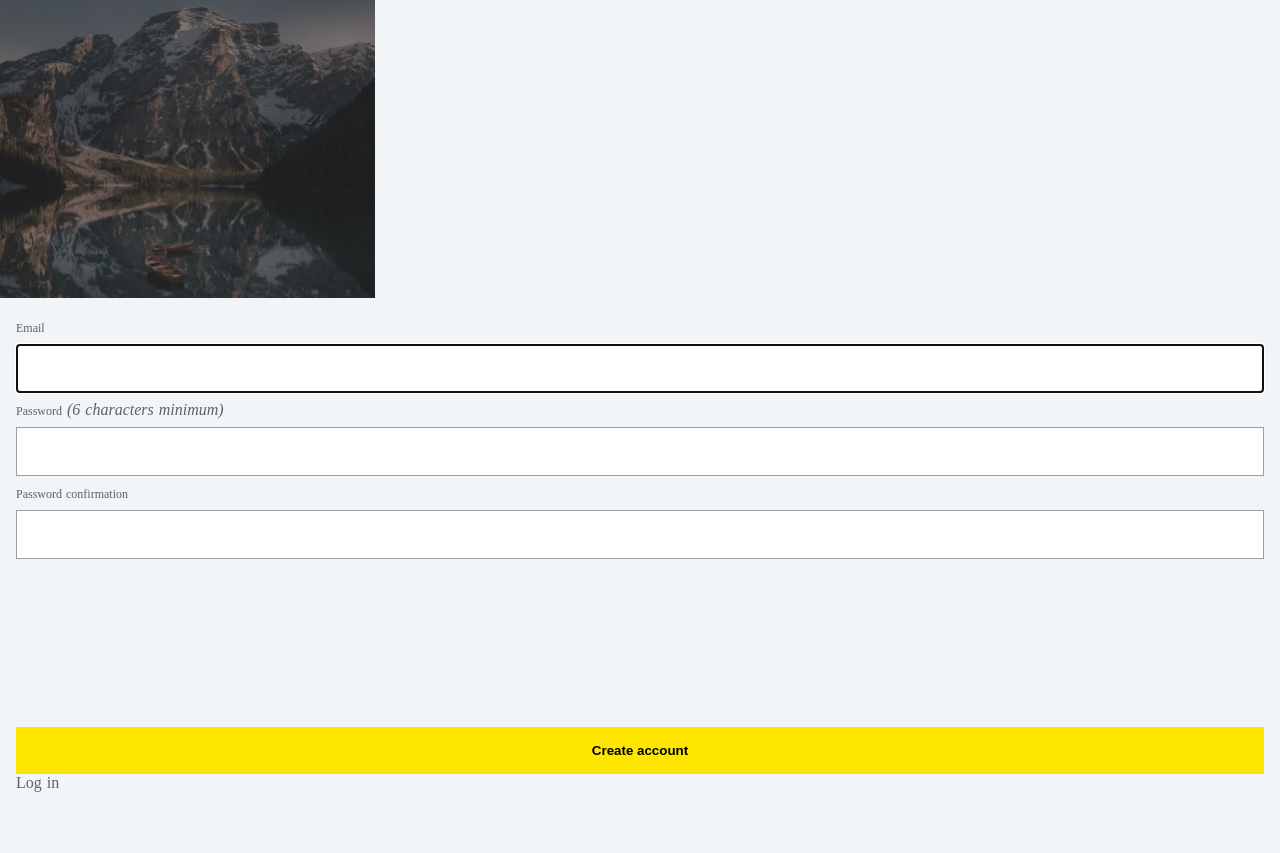
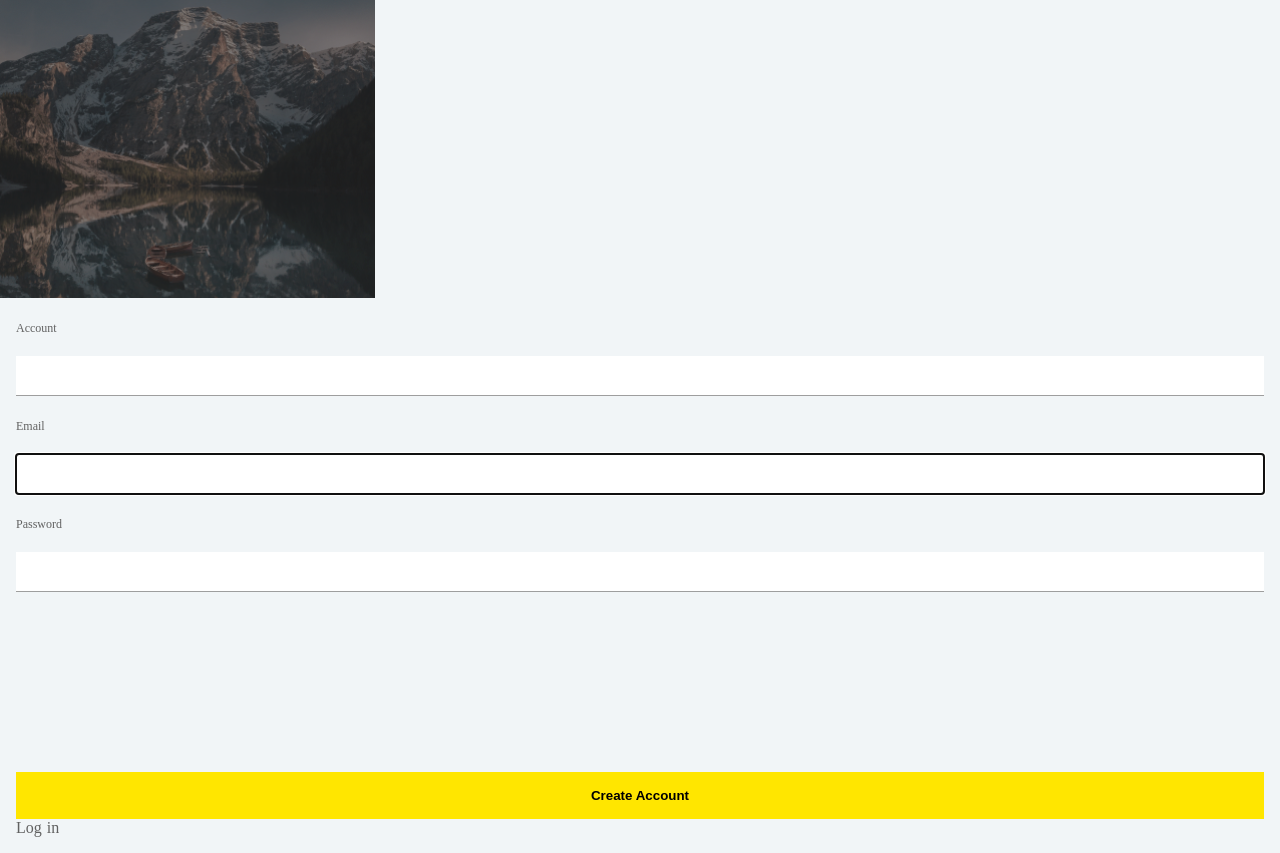
Before and after one commit to marsaki0130/instagramapp-masaki, a Rails app: page /users/sign_up in a window 1280 px wide. Before the commit the page ends 792 px from the top, so only its background shows below. Run offline with Rails 7, Linux system fonts and the light colour scheme; style sheets or scripts are compiled from the project's sources.

Commit message:
sign-upのuiを整える

```diff
--- a/app/assets/stylesheets/form.scss
+++ b/app/assets/stylesheets/form.scss
@@ -1,9 +1,13 @@
 input,select {
     &.text {
       width: 100%;
-      margin: 8px 0px;
-      padding: 16px 24px;
-      border: 1px solid #9E9E9E;
+      margin: 20px 0px;
+      padding: 12px 24px;
+      border-bottom:1px solid #9E9E9E;
+      border-right:none;
+      border-left:none;
+      border-top:none;
+      border-radius:0px;
     }
   }
 
@@ -15,7 +19,6 @@ input,select {
     width: 100%;
     margin: 8px 0px;
     padding: 8px 8px;
-    // min-height: 440px;
     resize: vertical;
     border: 1px solid #EBEBEB;
     &.sm{
--- a/app/views/devise/registrations/new.html.haml
+++ b/app/views/devise/registrations/new.html.haml
@@ -2,21 +2,18 @@
 .container
   = form_for(resource, as: resource_name, url: registration_path(resource_name)) do |f|
     = render "devise/shared/error_messages", resource: resource
+    .field
+      =f.label :account
+      %br/
+      = f.text_field :username, class: 'text'
     .field
       = f.label :email, class: 'text'
       %br/
       = f.email_field :email, autofocus: true, autocomplete: "email", class: 'text'
     .field
       = f.label :password
-      - if @minimum_password_length
-        %em
-          (#{@minimum_password_length} characters minimum)
       %br/
       = f.password_field :password, autocomplete: "new-password", class: 'text'
-    .field
-      = f.label :password_confirmation
-      %br/
-      = f.password_field :password_confirmation, autocomplete: "new-password", class: 'text'
     .actions
-      = f.submit "Create account", class: 'btn-primary'
+      = f.submit "Create Account", class: 'btn-primary'
   = render "devise/shared/links"
--- a/db/migrate/20211116231046_devise_create_users.rb
+++ b/db/migrate/20211116231046_devise_create_users.rb
@@ -4,6 +4,7 @@ class DeviseCreateUsers < ActiveRecord::Migration[6.1]
   def change
     create_table :users do |t|
       ## Database authenticatable
+      t.string :username,           null: false, default: ''
       t.string :email,              null: false, default: ""
       t.string :encrypted_password, null: false, default: ""
 
@@ -36,6 +37,7 @@ class DeviseCreateUsers < ActiveRecord::Migration[6.1]
       t.timestamps null: false
     end
 
+    add_index :users, :username,             unique: true
     add_index :users, :email,                unique: true
     add_index :users, :reset_password_token, unique: true
     # add_index :users, :confirmation_token,   unique: true
```
Also changed, not shown: db/schema.rb.
